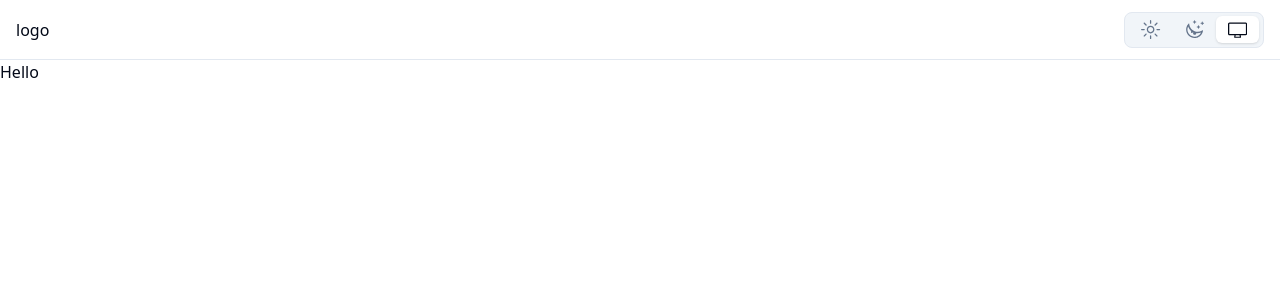
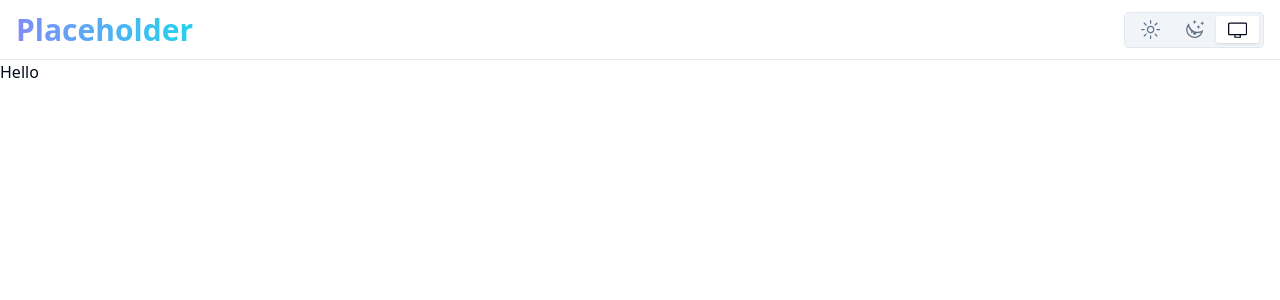
Before and after one commit to akwwong/React-Form-Builder, a Next.js app: page / in a window 1280 px wide. Shown: the top 300 px of the page. Built offline with nearby package versions, Linux system fonts and the light colour scheme.

Commit message:
added stylization

```diff
--- a/app/globals.css
+++ b/app/globals.css
@@ -6,63 +6,46 @@
   :root {
     --background: 0 0% 100%;
     --foreground: 222.2 84% 4.9%;
-
     --card: 0 0% 100%;
     --card-foreground: 222.2 84% 4.9%;
-
     --popover: 0 0% 100%;
     --popover-foreground: 222.2 84% 4.9%;
-
-    --primary: 222.2 47.4% 11.2%;
+    --primary: 221.2 83.2% 53.3%;
     --primary-foreground: 210 40% 98%;
-
     --secondary: 210 40% 96.1%;
     --secondary-foreground: 222.2 47.4% 11.2%;
-
     --muted: 210 40% 96.1%;
     --muted-foreground: 215.4 16.3% 46.9%;
-
     --accent: 210 40% 96.1%;
     --accent-foreground: 222.2 47.4% 11.2%;
-
     --destructive: 0 84.2% 60.2%;
     --destructive-foreground: 210 40% 98%;
-
     --border: 214.3 31.8% 91.4%;
     --input: 214.3 31.8% 91.4%;
-    --ring: 222.2 84% 4.9%;
-
-    --radius: 0.5rem;
+    --ring: 221.2 83.2% 53.3%;
+    --radius: 0.3rem;
   }
 
   .dark {
     --background: 222.2 84% 4.9%;
     --foreground: 210 40% 98%;
-
     --card: 222.2 84% 4.9%;
     --card-foreground: 210 40% 98%;
-
     --popover: 222.2 84% 4.9%;
     --popover-foreground: 210 40% 98%;
-
-    --primary: 210 40% 98%;
+    --primary: 217.2 91.2% 59.8%;
     --primary-foreground: 222.2 47.4% 11.2%;
-
     --secondary: 217.2 32.6% 17.5%;
     --secondary-foreground: 210 40% 98%;
-
     --muted: 217.2 32.6% 17.5%;
     --muted-foreground: 215 20.2% 65.1%;
-
     --accent: 217.2 32.6% 17.5%;
     --accent-foreground: 210 40% 98%;
-
     --destructive: 0 62.8% 30.6%;
     --destructive-foreground: 210 40% 98%;
-
     --border: 217.2 32.6% 17.5%;
     --input: 217.2 32.6% 17.5%;
-    --ring: 212.7 26.8% 83.9%;
+    --ring: 224.3 76.3% 48%;
   }
 }
 
--- a/components/logo.tsx
+++ b/components/logo.tsx
@@ -1,7 +1,15 @@
+import Link from "next/link";
 import React from "react";
 
 function Logo() {
-  return <div>logo</div>;
+  return (
+    <Link
+      href={"/"}
+      className="font-bold text-3xl bg-gradient-to-r from-indigo-400 to-cyan-400 text-transparent bg-clip-text hover:cursor-pointer"
+    >
+      Placeholder
+    </Link>
+  );
 }
 
 export default Logo;
--- a/package.json
+++ b/package.json
@@ -50,6 +50,7 @@
     "react-day-picker": "^8.10.0",
     "react-dom": "^18",
     "react-hook-form": "^7.49.3",
+    "react-icons": "^5.0.1",
     "react-resizable-panels": "^1.0.9",
     "sonner": "^1.3.1",
     "tailwind-merge": "^2.2.1",
```
Also changed, not shown: 1 other file (tests, documents, lock files or other folders).
